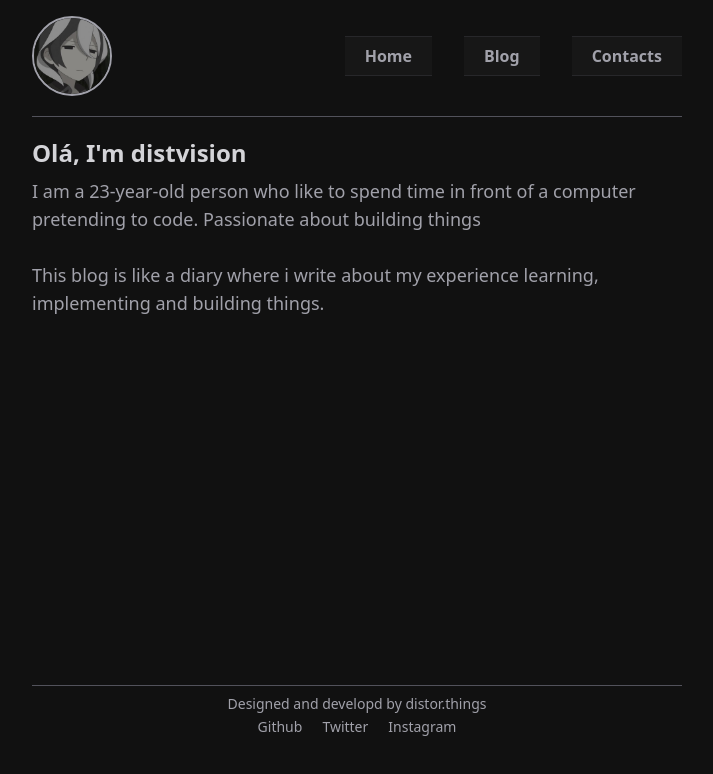
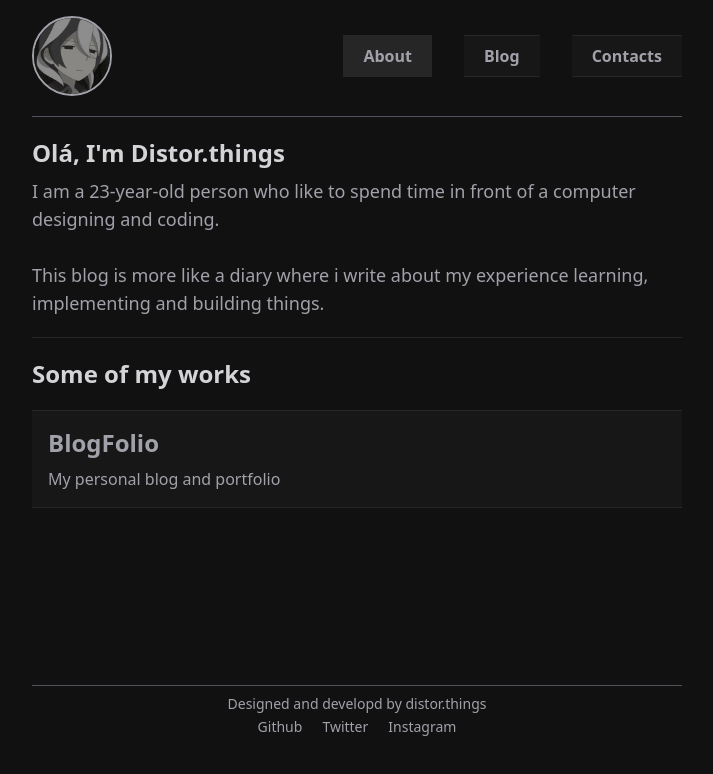
Before and after one commit to distvision/BlogFolio-client, a React (Vite) app: page / in a window 1280 px wide. Shown: the top 774 px of the page, without its empty margins (283-996 px from the left). Built offline with nearby package versions, Linux system fonts and the light colour scheme; no server answers.

Commit message:
Error page added

```diff
--- a/src/App.jsx
+++ b/src/App.jsx
@@ -1,6 +1,7 @@
 import { BrowserRouter, Route, Routes } from "react-router-dom"
 import Blog from "./pages/Blog"
 import Contacts from "./pages/Contacts"
+import Error from "./pages/Error"
 import Home from "./pages/Home"
 import NavAndFooter from "./pages/NavAndFooter"
 import SinglePost from "./pages/SinglePost"
@@ -15,6 +16,7 @@ function App() {
           <Route path="/blog/:slug" element={<SinglePost />} />
           <Route path='/contacts' element={<Contacts />} />
         </Route>
+        <Route path='*' element={<Error />} />
       </Routes>
     </BrowserRouter>
   )
--- a/src/components/About.jsx
+++ b/src/components/About.jsx
@@ -2,17 +2,17 @@ import React from 'react'
 
 const About = () => {
   return (
-    <section className='max-w-[80%] mx-auto min-h-[71vh] md:max-w-[650px] flex justify-center'>
+    <section className='max-w-[80%] mx-auto min-h-[71vh] md:max-w-[650px]'>
       <div className='py-5'>
-        <h1 className='text-2xl font-bold mb-2 text-zinc-300'>Olá, I'm distvision</h1>
-        <p className='text-lg font-medium text-zinc-400'>I am a 23-year-old person who like to spend time in front of a computer pretending to code. Passionate about building things
+        <h1 className='text-2xl font-bold mb-2 text-zinc-300'>Olá, I'm Distor.things</h1>
+        <p className='text-lg font-medium text-zinc-400'>I am a 23-year-old person who like to spend time in front of a computer designing and coding.
           <br /> <br />
-          This blog is like a diary where i write about my experience learning, implementing and building things.
+          This blog is more like a diary where i write about my experience learning, implementing and building things.
         </p>
       </div>
-      {/* <div><hr className=' border-zinc-600 w-full m-auto' /></div> */}
-      {/* <div className='py-5'>
-        <h1 className='text-2xl font-bold mb-5 text-zinc-300'>Things that I have been doing</h1>
+      <div><hr className=' border-zinc-800 w-full m-auto' /></div>
+      <div className='py-5'>
+        <h1 className='text-2xl font-bold mb-5 text-zinc-300'>Some of my works</h1>
         <div className='border-y border-zinc-800 bg-neutral-900
             hover:bg-neutral-800 transition-all p-4'>
           <a href="#">
@@ -20,7 +20,7 @@ const About = () => {
             <p className='text-base font-medium text-zinc-400'>My personal blog and portfolio</p>
           </a>
         </div>
-      </div> */}
+      </div>
     </section>
   )
 }
--- a/src/components/HeaderComp.jsx
+++ b/src/components/HeaderComp.jsx
@@ -1,10 +1,10 @@
 import React from 'react'
-import { Link } from 'react-router-dom';
+import { NavLink } from 'react-router-dom';
 import profilePic from '../assets/ozen.jpg'
 
 const links = [
   {
-    label: 'Home',
+    label: 'About',
     url: '/',
   },
   {
@@ -22,24 +22,25 @@ function HeaderComp() {
     <header className='max-w-[80%] m-auto md:max-w-[650px]'>
       <div className='pb-5 pt-4 flex justify-between items-center'>
         <img className='rounded-full border-2 border-zinc-400 w-[80px] mr-5' src={profilePic} alt="avatar" />
-        <nav className=''>
-          <ul className='flex justify-end gap-8 items-center'>
+        <nav className='flex justify-end gap-8 items-center'>
           {
             links.map((link) => (
+              <NavLink key={link.label} to={link.url}
+                className={({ isActive }) =>
+                  isActive ? 'bg-neutral-800' : 'bg-neutral-900'}>
+                <ul className='border-y border-zinc-800 hover:bg-neutral-800 transition-all px-5 py-2'>
                   <li
-                  className=''
-                  key={link.label}
+                    className='text-base font-semibold text-zinc-400'
                   >
-                  <Link to={link.url} className='border-y border-zinc-800 bg-neutral-900 hover:bg-neutral-800 transition-all px-5 py-2 text-base font-semibold text-zinc-400'>
                     {link.label}
-                  </Link>
                   </li>
+                </ul>
+              </NavLink>
             ))
           }
-          </ul>
         </nav>
       </div>
-      <div><hr className=' border-zinc-600 w-full m-auto' /></div>
+      <div><hr className='border-zinc-600 w-full m-auto' /></div>
     </header>
   )
 }
--- a/src/pages/Contacts.jsx
+++ b/src/pages/Contacts.jsx
@@ -29,7 +29,7 @@ function Contacts() {
             ContactLinks.map((item, index) => (
               <div key={index}>
                 <div>
-                  <a href={item.url}
+                  <a href={item.url} target='_blank'
                     className='text-lg w-full font-medium text-zinc-400
                     border-y border-zinc-800 bg-neutral-900
                     hover:bg-neutral-800 transition-all p-4 mb-5
--- /dev/null
+++ b/src/pages/Error.jsx
@@ -0,0 +1,12 @@
+import React from 'react'
+
+function Error() {
+  return (
+    <div className='max-w-[80%] mx-auto min-h-[100vh] md:max-w-[650px] flex flex-col justify-center text-center'>
+      <h1 className='text-8xl font-medium mb-2 text-zinc-300'>404</h1>
+      <p className='text-3xl font-light mb-2 text-zinc-300'>Page Not Found</p>
+    </div>
+  )
+}
+
+export default Error
--- a/src/pages/Github.jsx
+++ /dev/null
@@ -1,8 +0,0 @@
-
-function Github() {
-  window.open('https://github.com/distvision', '_blank')
-  window.location.pathname = '/'
-  return null
-}
-
-export default Github
--- a/src/pages/SinglePost.jsx
+++ b/src/pages/SinglePost.jsx
@@ -39,13 +39,13 @@ function SinglePost() {
           <div>
             <div className='my-5'>
               <div >
-                <h1 className='text-2xl font-bold mb-2 text-zinc-400'>{content.title}</h1>
+                <h1 className='text-2xl font-bold mb-2 text-zinc-300'>{content.title}</h1>
                 <p className='text-zinc-400 mt-2'>{
                   moment(content.publishedAt).utc(+2).format('YYYY-MMM-DD, HH:mm a')
                 }</p>
               </div>
             </div>
-            <div><hr className=' border-zinc-600 mt-5 w-full m-auto' /></div>
+            <div><hr className=' border-zinc-800 mt-5 w-full m-auto' /></div>
             <div className='py-5'>
               <div className='text-zinc-400 font-medium'>
                 <Markdown options={{
```
Lines whose indentation alone changed are shown as unchanged.
